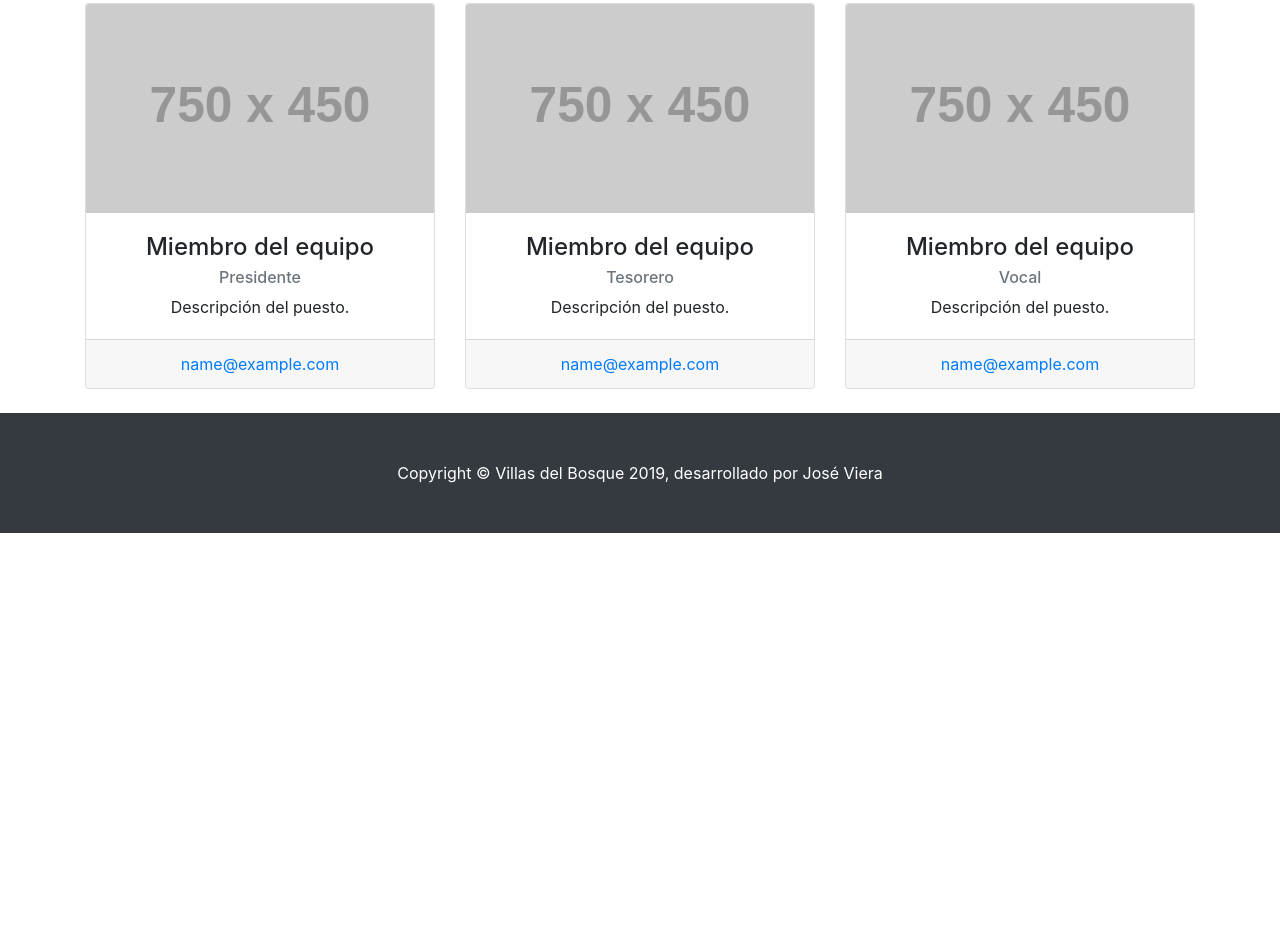
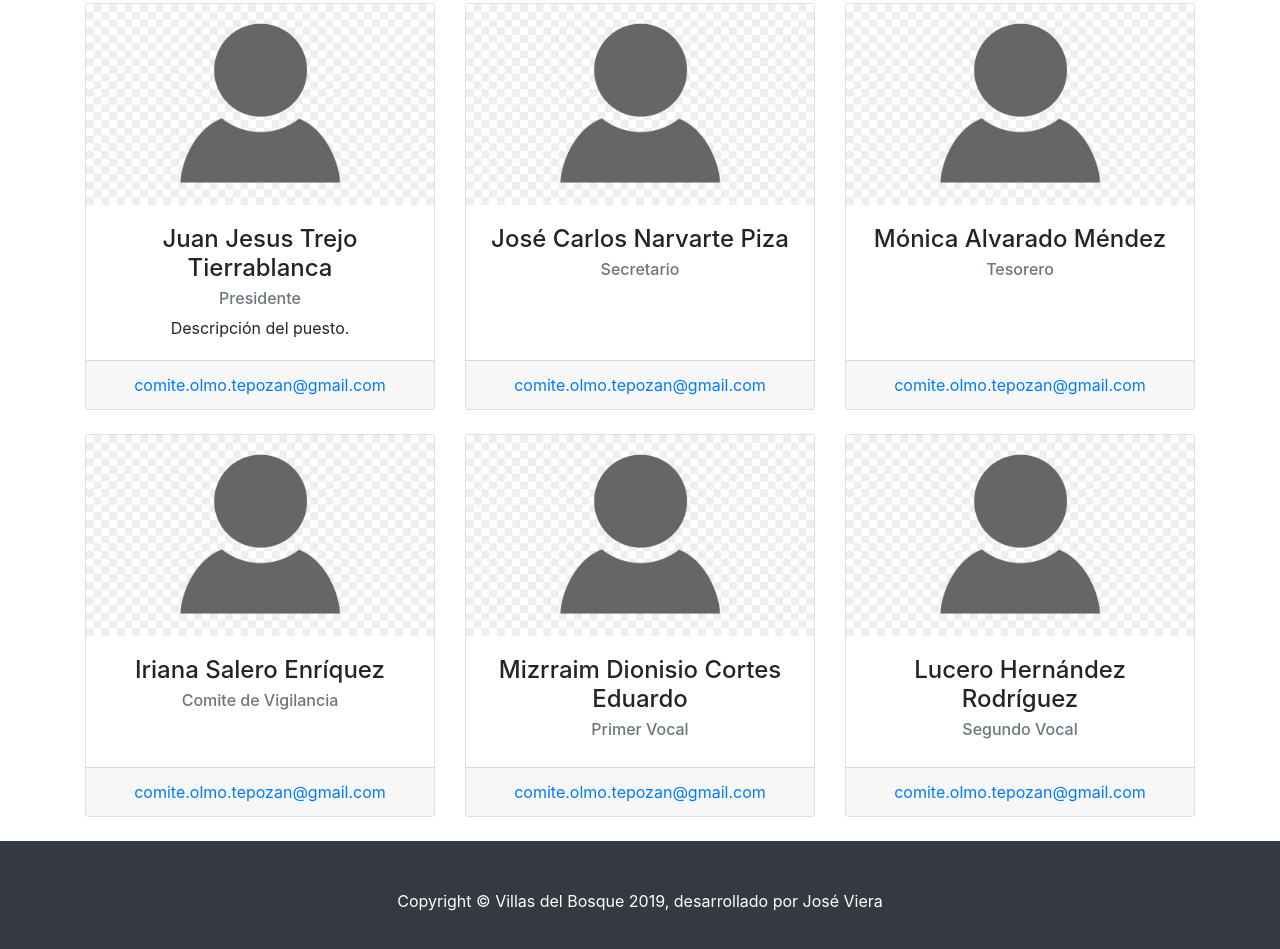
Before and after one commit to villas-bosque/villas-bosque.github.io, a website: page about.html in a window 1280 px wide. Shown: the part 599-1548 px from the top of the page. Before the commit the page ends 1132 px from the top, so only its background shows below. Drawn offline with Linux system fonts and the light colour scheme; placeholder pictures from the web are drawn by us.

Commit message:
updating

```diff
--- a/about.html
+++ b/about.html
@@ -27,7 +27,7 @@
             <a class="nav-link" href="about.html">Sobre nosotros</a>
           </li>
           <li class="nav-item">
-            <a class="nav-link" href="services.html">Noticias</a>
+            <a class="nav-link" href="services.html">Datos de pago</a>
           </li>
           <li class="nav-item">
             <a class="nav-link" href="contact.html">Contacto</a>
@@ -37,9 +37,7 @@
               Balances
             </a>
             <div class="dropdown-menu dropdown-menu-right" aria-labelledby="navbarDropdownPortfolio">
-              <a class="dropdown-item" href="portfolio-1-col.html">Abril 2019</a>
-              <a class="dropdown-item" href="portfolio-2-col.html">Mayo 2019</a>
-              <a class="dropdown-item" href="portfolio-3-col.html">Junio 2019</a>
+              <a class="dropdown-item" href="presentacion/balance_general.pptx">Balance General</a>
             </div>
           </li>
         </ul>
@@ -80,40 +78,74 @@
     <div class="row">
       <div class="col-lg-4 mb-4">
         <div class="card h-100 text-center">
-          <img class="card-img-top" src="http://placehold.it/750x450" alt="">
+          <img class="card-img-top" src="img/user_avatar.jpg" alt="">
           <div class="card-body">
-            <h4 class="card-title">Miembro del equipo</h4>
+            <h4 class="card-title">Juan Jesus Trejo Tierrablanca</h4>
             <h6 class="card-subtitle mb-2 text-muted">Presidente</h6>
             <p class="card-text">Descripción del puesto.</p>
           </div>
           <div class="card-footer">
-            <a href="#">name@example.com</a>
+            <a href="#">comite.olmo.tepozan@gmail.com</a>
           </div>
         </div>
       </div>
       <div class="col-lg-4 mb-4">
         <div class="card h-100 text-center">
-          <img class="card-img-top" src="http://placehold.it/750x450" alt="">
+          <img class="card-img-top" src="img/user_avatar.jpg" alt="">
           <div class="card-body">
-            <h4 class="card-title">Miembro del equipo</h4>
-            <h6 class="card-subtitle mb-2 text-muted">Tesorero</h6>
-            <p class="card-text">Descripción del puesto.</p>
+            <h4 class="card-title">José Carlos Narvarte Piza</h4>
+            <h6 class="card-subtitle mb-2 text-muted">Secretario</h6>
           </div>
           <div class="card-footer">
-            <a href="#">name@example.com</a>
+            <a href="#">comite.olmo.tepozan@gmail.com</a>
           </div>
         </div>
       </div>
       <div class="col-lg-4 mb-4">
         <div class="card h-100 text-center">
-          <img class="card-img-top" src="http://placehold.it/750x450" alt="">
+          <img class="card-img-top" src="img/user_avatar.jpg" alt="">
           <div class="card-body">
-            <h4 class="card-title">Miembro del equipo</h4>
-            <h6 class="card-subtitle mb-2 text-muted">Vocal</h6>
-            <p class="card-text">Descripción del puesto.</p>
+            <h4 class="card-title">Mónica Alvarado Méndez</h4>
+            <h6 class="card-subtitle mb-2 text-muted">Tesorero</h6>
           </div>
           <div class="card-footer">
-            <a href="#">name@example.com</a>
+            <a href="#">comite.olmo.tepozan@gmail.com</a>
+          </div>
+        </div>
+      </div>
+      <div class="col-lg-4 mb-4">
+        <div class="card h-100 text-center">
+          <img class="card-img-top" src="img/user_avatar.jpg" alt="">
+          <div class="card-body">
+            <h4 class="card-title">Iriana Salero Enríquez</h4>
+            <h6 class="card-subtitle mb-2 text-muted">Comite de Vigilancia</h6>
+          </div>
+          <div class="card-footer">
+            <a href="#">comite.olmo.tepozan@gmail.com</a>
+          </div>
+        </div>
+      </div>
+      <div class="col-lg-4 mb-4">
+        <div class="card h-100 text-center">
+          <img class="card-img-top" src="img/user_avatar.jpg" alt="">
+          <div class="card-body">
+            <h4 class="card-title">Mizrraim Dionisio Cortes Eduardo</h4>
+            <h6 class="card-subtitle mb-2 text-muted">Primer Vocal</h6>
+          </div>
+          <div class="card-footer">
+            <a href="#">comite.olmo.tepozan@gmail.com</a>
+          </div>
+        </div>
+      </div>
+      <div class="col-lg-4 mb-4">
+        <div class="card h-100 text-center">
+          <img class="card-img-top" src="img/user_avatar.jpg" alt="">
+          <div class="card-body">
+            <h4 class="card-title">Lucero Hernández Rodríguez</h4>
+            <h6 class="card-subtitle mb-2 text-muted">Segundo Vocal</h6>
+          </div>
+          <div class="card-footer">
+            <a href="#">comite.olmo.tepozan@gmail.com</a>
           </div>
         </div>
       </div>
```
Also changed, not shown: contact.html (+4 -6 lines), index.html (+2 -4 lines), services.html (+31 -21 lines), img/user_avatar.jpg (added), 2 other files.
